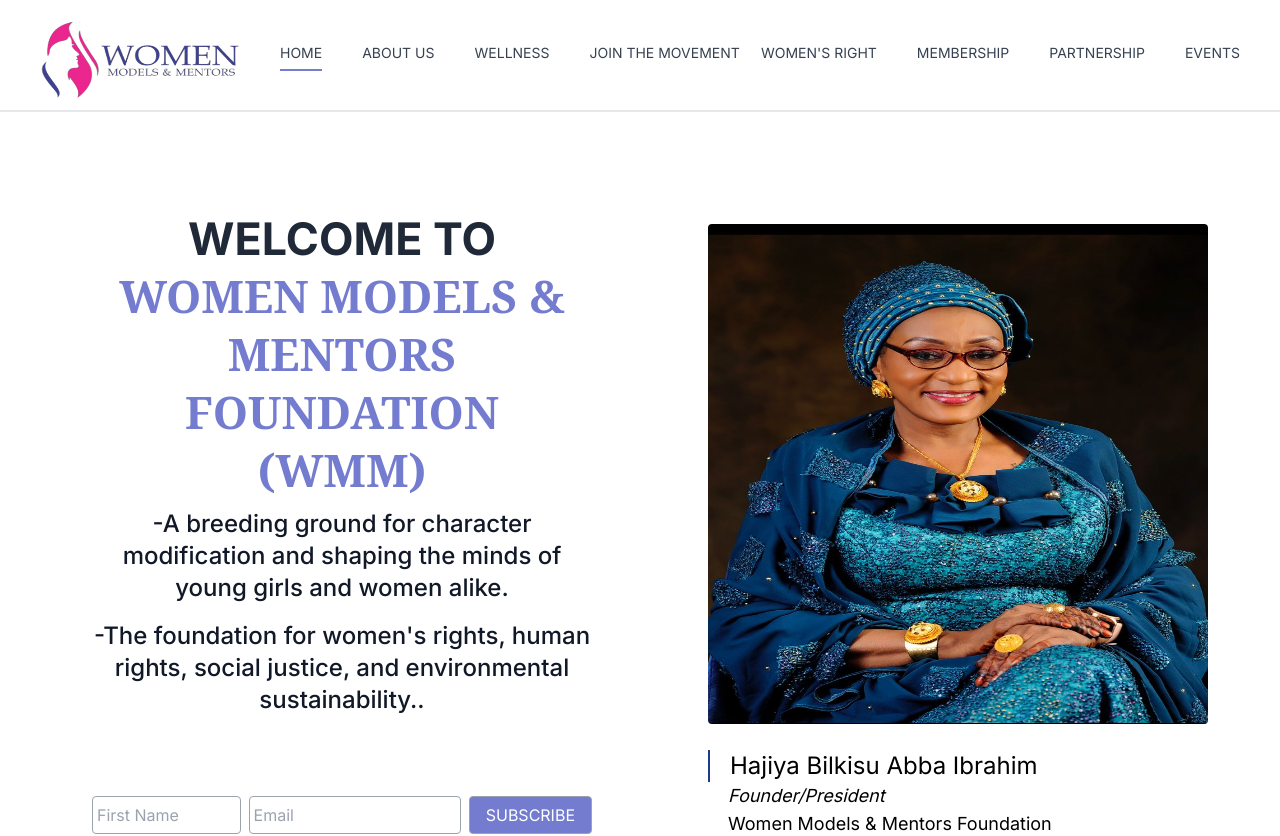
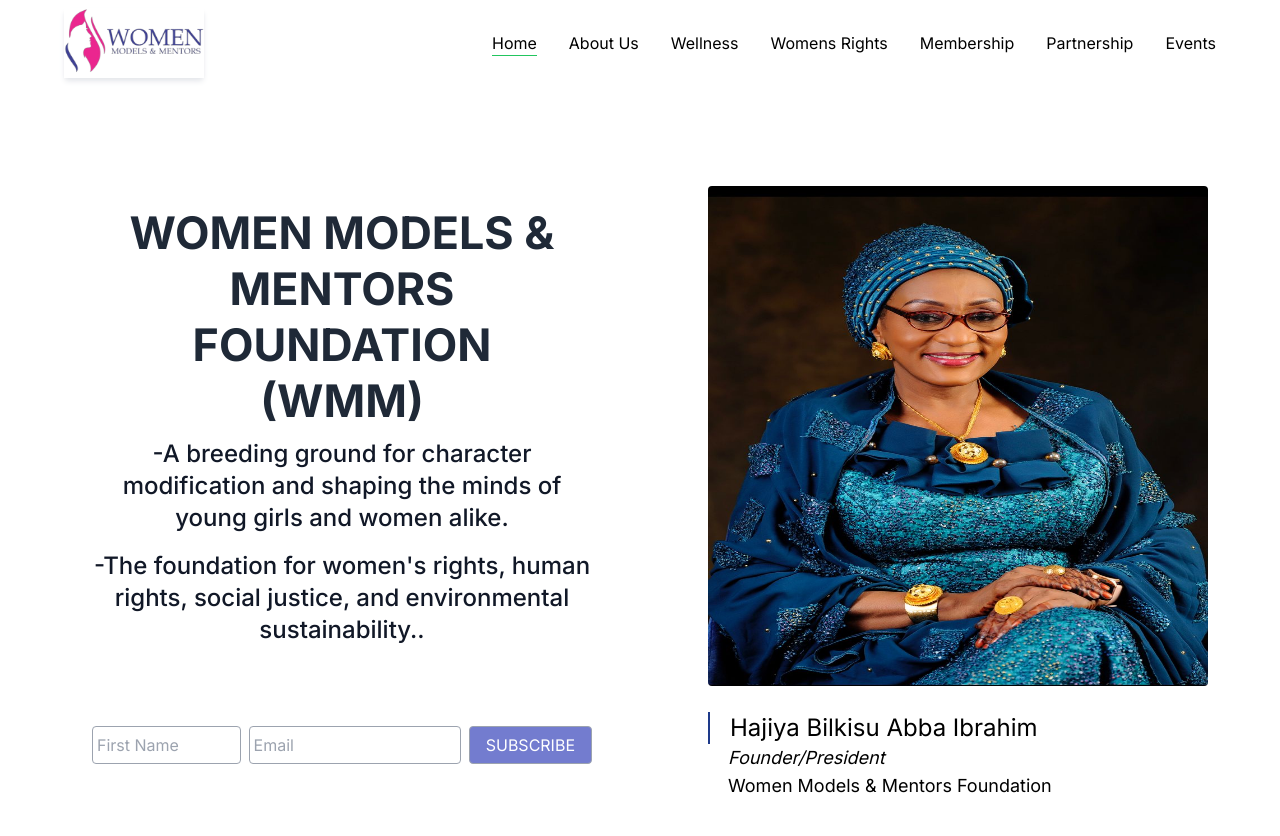
Before and after one commit to itsabubakar/womenmentorsfoundation, a Next.js app: page / in a window 1280 px wide. Shown: the top 836 px of the page. Built offline with nearby package versions, Linux system fonts and the light colour scheme.

Commit message:
started cleaning up navbar

```diff
--- a/components/Hero.jsx
+++ b/components/Hero.jsx
@@ -10,7 +10,7 @@ const Hero = () => {
         <div className='grid'>
             <div className='xl:flex-row flex-col flex justify-center gap-x-24 items-center mt-[100px]'>
                 <div className='max-w-[500px] mx-5'>
-                    <h1 className='leading-[45px] xl:leading-tight uppercase text-3xl xl:text-[2.8rem] text-center font-bold text-gray-800'>Welcome to <span className='text-Moody-blue font-serif'>women models & mentors foundation<br />(WMM)</span> </h1>
+                    <h1 className='leading-[45px] xl:leading-tight uppercase text-3xl xl:text-[2.8rem] text-center font-bold text-gray-800'>women models & mentors foundation<br />(WMM) </h1>
                     <h2 className='mt-4 xl:mt-2 font-medium text-gray-900 text-2xl xl:text-[1.5rem] text-center'>-A breeding ground for character modification and shaping the minds of young girls and women alike.</h2>
                     <h2 className='mt-4 font-medium text-gray-900 text-2xl xl:text-[1.5rem] text-center'>-The foundation for women&apos;s rights, human rights, social justice, and environmental sustainability..</h2>
                     <div>
--- a/components/Navbar.jsx
+++ b/components/Navbar.jsx
@@ -1,71 +1,69 @@
 import Link from "next/link"
 import { useRouter } from "next/router"
 import { useState } from "react"
-import { AiOutlineMenu, AiOutlineClose } from 'react-icons/ai';
+
 import logo from '../public/images/logo.png'
 import Image from "next/image";
+import { AiOutlineMenu, AiOutlineSearch, AiOutlineYoutube, AiOutlineInstagram, AiOutlineDown, AiOutlineClose, AiOutlineUp } from 'react-icons/ai'
 
+const navlinks = [
+    { label: 'home', href: '/' },
+    { label: 'about us', href: '/about' },
+    { label: 'wellness', href: '/wellness' },
+    { label: 'womens rights', href: '/rights' },
+    { label: 'membership', href: '/membership' },
+    { label: 'partnership', href: '/partnership' },
+    { label: 'events', href: '/events' },
+];
 
 const Navbar = () => {
     const router = useRouter();
-    const [nav, setNav] = useState(false)
+    const [open, setOpen] = useState(false)
 
     return (
-        <div className={nav ? "relative left-0 top-0 w-full z-10 ease-in-out duration-100" : "relative left-0 top-0 w-full z-10 ease-in-out duration-100"}>
-            <div className="flex px-10  items-center justify-between border-b-2 pb-1">
-                <div className="rounded pt-5">
-                    <Image alt="" src={logo} width={200} height={80} />
+        <nav className={' py-2 max-w-6xl mx-auto'}>
+            <div className="flex items-center justify-between">
+                {/* Logo */}
+                <div className='shadow-md shadow-gray-200 z-10  w-full lg:w-fit'>
+                    <div className="px-5 lg:px-0 flex justify-between items-center">
+                        <Link href={'/'}>
+                            <div className=" h-[70px] w-[140px]">
+                                <Image src={logo} className="h-full w-full" />
+                            </div>
+                        </Link>
+                        <div className='text-3xl lg:hidden' onClick={() => setOpen(!open)}>
+                            {open ? <AiOutlineClose color={'#000'} /> : <AiOutlineMenu color={'#000'} />}
+                        </div>
+                    </div>
+
                 </div>
 
-                <ol className="hidden xl:flex pl-10 gap-x-10 items-center uppercase text-gray-700 link-hover text-sm">
-                    <li className=""><Link href={'/'}><a className={router.pathname == "/" ? "border-b-2 border-b-Moody-blue pb-2" : ""}>Home</a></Link></li>
-                    <li><Link href={'/about'}><a className={router.pathname == "/about" ? "border-b-2 border-b-Moody-blue pb-2" : ""}>About us</a></Link></li>
-                    <li><Link href={'/wellness'}><a className={router.pathname == "/wellness" ? "border-b-2 border-b-Moody-blue pb-2" : ""}>Wellness</a></Link></li>
-                    <li><Link href={'/movement'}><a className={router.pathname == "/movement" ? "border-b-2 border-b-Moody-blue pb-2" : ""}>Join the movement</a></Link></li>
-
-                </ol>
-
-                <ol className="hidden xl:flex ml-auto gap-x-10 items-center uppercase text-gray-700 link-hover text-sm">
-
-                    <li><Link href={'/rights'}><a className={router.pathname == "/rights" ? "border-b-2 border-b-Moody-blue pb-2" : ""}>Women&apos;s right</a></Link></li>
-                    <li><Link href={'/membership'}><a className={router.pathname == "/membership" ? "border-b-2 border-b-Moody-blue pb-2" : ""}>Membership</a></Link></li>
-                    <li><Link href={'/partnership'}><a className={router.pathname == "/partnership" ? "border-b-2 border-b-Moody-blue pb-2" : ""}>Partnership</a></Link></li>
-                    <li><Link href={'/events'}><a className={router.pathname == "/events" ? "border-b-2 border-b-Moody-blue pb-2" : ""}>Events</a></Link></li>
-
-                </ol>
-
-                <div className='z-30 xl:hidden' onClick={() => setNav(!nav)}>
-                    {nav ? '' : <AiOutlineMenu size={40} className="text-Moody-blue border-4 rounded-full p-1" />}
+                {/* Links */}
+                <div>
+                    <ul className="hidden lg:flex items-center  gap-8 capitalize">
+                        {navlinks.map((link) => (
+                            <li className={` ${router.pathname === link.href ? 'border-b border-green-500' : ''}`} key={link.label}>
+                                <Link href={link.href}>{link.label}</Link>
+                            </li>
+                        ))}
+                    </ul>
                 </div>
 
-                {/* Mobile Menu */}
+                {/* Smaller screens */}
 
-                <div className={nav ? "fixed top-0 left-0 right-0 bottom-0 flex flex-col items-center w-full h-screen bg-white  pt-[50px] ease-in-out duration-100" : 'hidden top-0 left-[100%] right-0 bottom-0 flex-col items-center w-full h-screen bg-white  pt-[50px] ease-in-out duration-100'}>
-                    <div className='mb-4 ml-auto mr-[30px]' onClick={() => setNav(!nav)}>
-                        <AiOutlineClose size={40} className="text-Moody-blue border-4 rounded-full p-1" />
-                    </div>
+                <div className={` lg:hidden text-black font-poppins bg-white absolute h-fit w-full top-0  bottom-0  duration-500 shadow shadow-gray-400  ${open ? 'left-0 ' : 'left-[-100%]'}`}>
+                    <ul className="pt-24 pb-8 px-5 capitalize flex flex-col gap-3">
+                        {navlinks.map((link) => (
+                            <li className={` ${router.pathname === link.href ? ' underline decoration-wavy' : ''}`} key={link.label}>
+                                <Link href={link.href}>{link.label}</Link>
+                            </li>
+                        ))}
+                    </ul>
 
-                    <ol className="flex flex-col gap-y-5 items-center uppercase text-gray-700 link-hover">
-                        <li onClick={() => setNav(!nav)}><Link href={'/'}><a className={router.pathname == "/" ? "border-b-2 border-b-Moody-blue" : ""}>Home</a></Link></li>
-                        <li onClick={() => setNav(!nav)}><Link href={'/about'}><a className={router.pathname == "/about" ? "border-b-2 border-b-Moody-blue" : ""}>About us</a></Link></li>
-
-                        <li onClick={() => setNav(!nav)}><Link href={'/wellness'}><a className={router.pathname == "/wellness" ? "border-b-2 border-b-Moody-blue" : ""}>Wellness</a></Link></li>
-                        <li onClick={() => setNav(!nav)}><Link href={'/movement'}><a className={router.pathname == "/movement" ? "border-b-2 border-b-Moody-blue" : ""}>Join the movement</a></Link></li>
-
-                    </ol>
-
-                    <ol className="mt-[45px] flex flex-col gap-y-5 items-center uppercase text-gray-700 link-hover">
-                        <li onClick={() => setNav(!nav)}><Link href={'/rights'}><a className={router.pathname == "/rights" ? "border-b-2 border-b-Moody-blue" : ""}>Women&apos;s right</a></Link></li>
-                        <li onClick={() => setNav(!nav)}><Link href={'/membership'}><a className={router.pathname == "/membership" ? "border-b-2 border-b-Moody-blue" : ""}>Membership</a></Link></li>
-                        <li onClick={() => setNav(!nav)}><Link href={'/partnership'}><a className={router.pathname == "/partnership" ? "border-b-2 border-b-Moody-blue" : ""}>Partnership</a></Link></li>
-                        <li onClick={() => setNav(!nav)}><Link href={'/events'}><a className={router.pathname == "/events" ? "border-b-2 border-b-Moody-blue" : ""}>Events</a></Link></li>
-
-                    </ol>
                 </div>
 
             </div>
-
-        </div>
+        </nav>
 
 
     )
--- a/package.json
+++ b/package.json
@@ -12,7 +12,7 @@
     "next": "12.3.1",
     "react": "18.2.0",
     "react-dom": "18.2.0",
-    "react-icons": "^4.4.0"
+    "react-icons": "^4.11.0"
   },
   "devDependencies": {
     "autoprefixer": "^10.4.12",
--- a/pages/index.js
+++ b/pages/index.js
@@ -14,7 +14,7 @@ export default function Home() {
         <link rel="icon" href="/favicon.ico" />
         <title>Women Mentors & Models Foundation - Homepage</title>
       </Head>
-      <main>
+      <main className=''>
         <Hero />
         <SectionTwo bg={'bg-fi'} title={'Who we are'} text={"Our foundation is non-governmental, non-partisan and equips women in the areas of entrepreneurship, coaching, skills acquisition, politics, education, marital counselling, capacity building and a host of other areas."} />
         <SectionTwo text={"WMM members are role models, mentors and other progressive women drawn from different sectors of the society"} size={"4xl"} underline={'underline decoration-Moody-blue underline-offset-[9px] leading-[50px]'} />
--- a/styles/globals.css
+++ b/styles/globals.css
@@ -6,6 +6,7 @@
 
 body {
     font-family: 'Inter', sans-serif;
+    background-color: white;
 }
 
 .logo {
```
Also changed, not shown: 2 other files (tests, documents, lock files or other folders).
